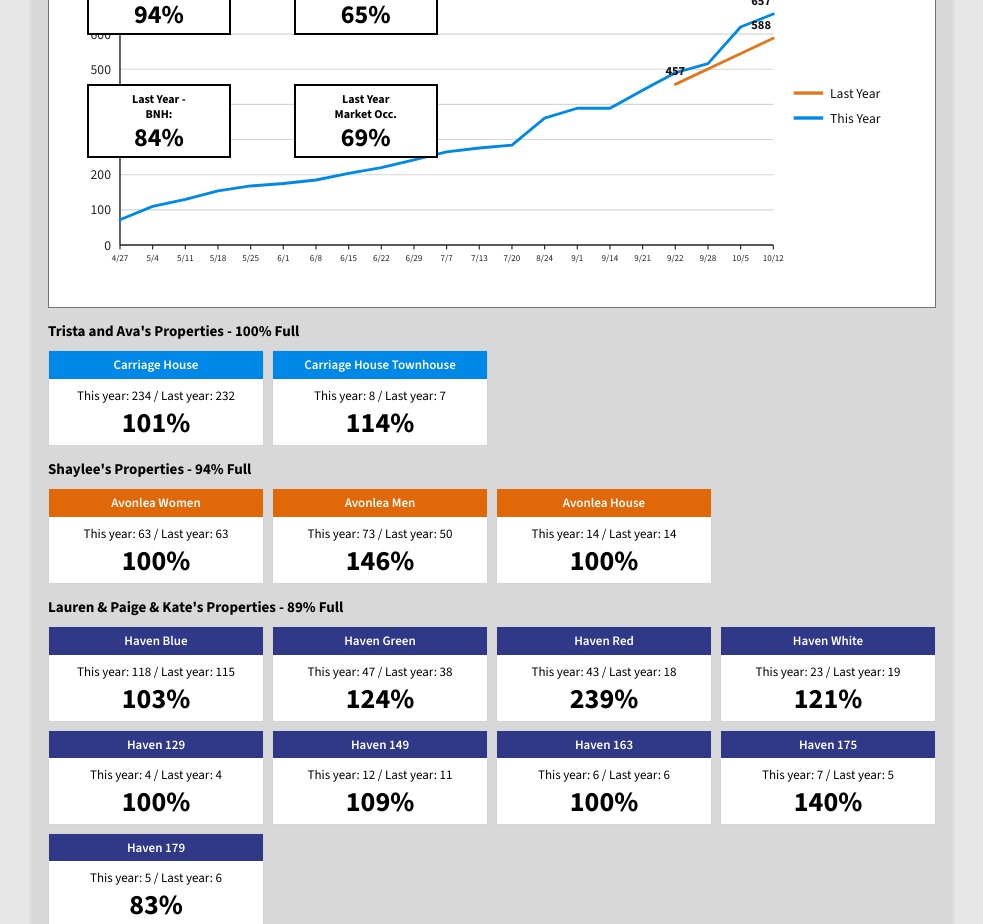
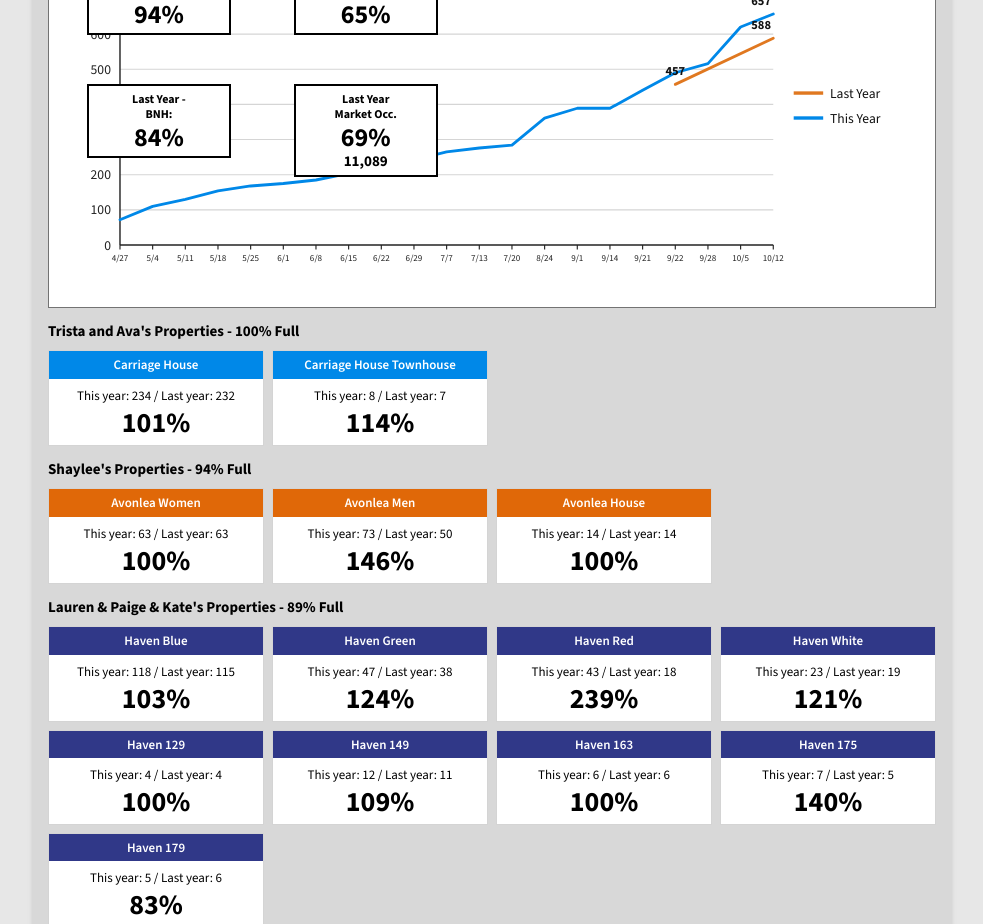
Before and after one commit to ryan-durrant/fspm-contracts-report, a Next.js app: page / in a window 1280 px wide. Shown: the part 2420-3344 px from the top of the page, without its empty margins (148-1131 px from the left). Built offline with nearby package versions, Linux system fonts and the light colour scheme.

Commit message:
Show last year's market beds sold under the comparison occupancy.

```diff
--- a/components/report/ReportDocument.tsx
+++ b/components/report/ReportDocument.tsx
@@ -207,6 +207,17 @@ function chartValue(value: number | null | undefined) {
   return value == null ? "none" : String(value);
 }
 
+function LastYearMarket({ value }: { value: ReportData["lastYear"] }) {
+  const percent = ratioText(value?.market, value?.decimals ?? 0);
+  if (!value?.marketSold) return percent;
+  return (
+    <span className="block leading-none">
+      <span className="block">{percent}</span>
+      <span className="mt-1 block text-[15px]">{formatNumber(value.marketSold)}</span>
+    </span>
+  );
+}
+
 function ComparisonPage({ report, config, rings }: { report: ReportData; config: TeamsConfig; rings: Ring[] }) {
   const byId = propertyMap(config);
   const current = report.monthlyContracts.map((point) => point.value);
@@ -216,7 +227,7 @@ function ComparisonPage({ report, config, rings }: { report: ReportData; config:
     { key: "bnh", label: <>BNH<br />Occupancy:</>, value: ratioText(report.callouts.bnh, report.callouts.decimals), position: "left-[3%] top-[8%]", ring: ringNode(rings, "comparison:callout:bnh") },
     { key: "market", label: <>Market<br />Occupancy:</>, value: ratioText(report.callouts.market, report.callouts.decimals), position: "left-[27%] top-[8%]", ring: ringNode(rings, "comparison:callout:market") },
     { key: "ly-bnh", label: <>Last Year -<br />BNH:</>, value: ratioText(report.lastYear?.bnh, report.lastYear?.decimals ?? 0), position: "left-[3%] top-[42%]", ring: ringNode(rings, "comparison:callout:last-bnh") },
-    { key: "ly-market", label: <>Last Year<br />Market Occ.</>, value: ratioText(report.lastYear?.market, report.lastYear?.decimals ?? 0), position: "left-[27%] top-[42%]", ring: ringNode(rings, "comparison:callout:last-market") },
+    { key: "ly-market", label: <>Last Year<br />Market Occ.</>, value: <LastYearMarket value={report.lastYear} />, position: "left-[27%] top-[42%]", ring: ringNode(rings, "comparison:callout:last-market") },
   ];
 
   return (
```
